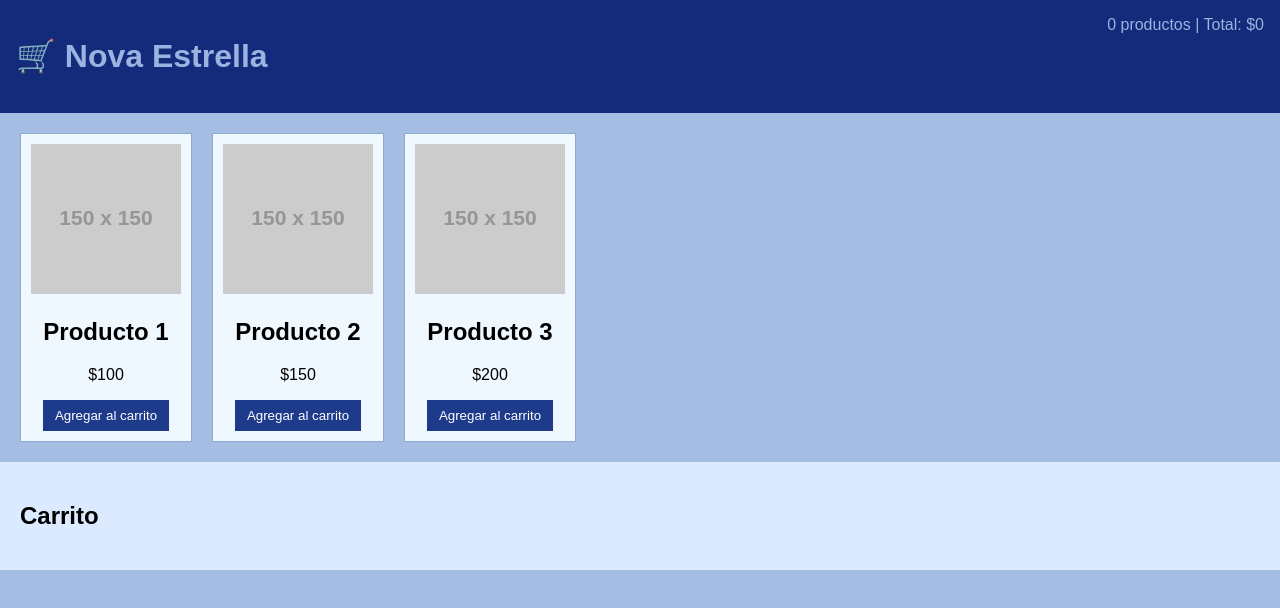
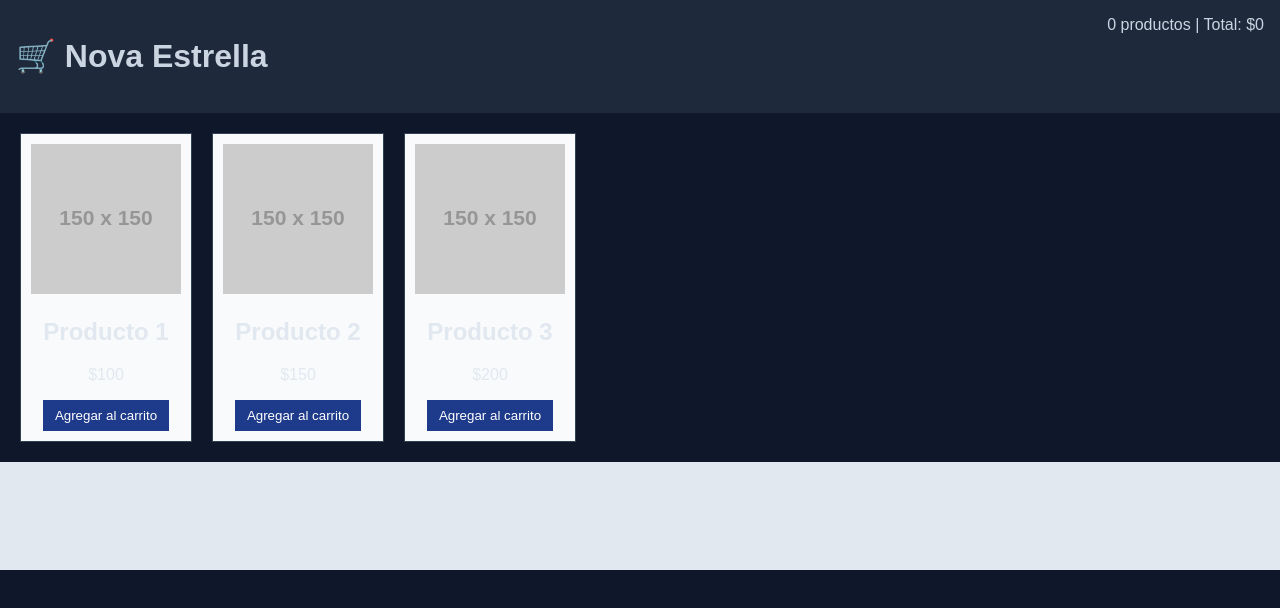
Before and after one commit to SERRANO-VENTURA-AMERICA-JAZBET-0455/Tienda-digital, a plain HTML site: page SERRANO-VENTURA-AMERICA-JAZBET/index.html in a window 1280 px wide. Drawn offline with Linux system fonts and the light colour scheme; placeholder pictures from the web are drawn by us.

Commit message:
Update stiles.css

```diff
--- a/SERRANO-VENTURA-AMERICA-JAZBET/stiles.css
+++ b/SERRANO-VENTURA-AMERICA-JAZBET/stiles.css
@@ -2,12 +2,13 @@ body {
   font-family: Arial, sans-serif;
   margin: 0;
   padding: 0;
-    background: #a5bde2;   /* Azul muy claro para todo el fondo */
+  background: #0f172a;   /* Azul muy oscuro, elegante */
+  color: #e2e8f0;        /* Texto claro para contraste */
 }
 
 header {
-    background: #142a7a;   /* Azul marino intenso */
-    color: #9ab3e0;        /* Azul claro para contraste */
+  background: #1e293b;   /* Azul grisáceo profundo */
+  color: #cbd5e1;        /* Gris claro para contraste elegante */
   padding: 1em;
   display: flex;
   justify-content: space-between;
@@ -20,10 +21,10 @@ body {
 }
 
 .product {
-    border: 1px solid #8dabd1; /* Azul grisáceo suave */
+  border: 1px solid #334155; /* Gris azulado sobrio */
   padding: 10px;
   text-align: center;
-    background: #f0f8ff;       /* Azul muy claro dentro de cada tarjeta */
+  background: #f8fafc;       /* Fondo casi blanco para destacar */
 }
 
 button {
@@ -40,5 +41,5 @@ body {
 
 #cart-items {
   padding: 20px;
-    background: #dbeafe;   /* Azul pastel para el carrito */
+  background: #e2e8f0;   /* Gris claro para el carrito */
 }
```
Lines whose indentation alone changed are shown as unchanged.
